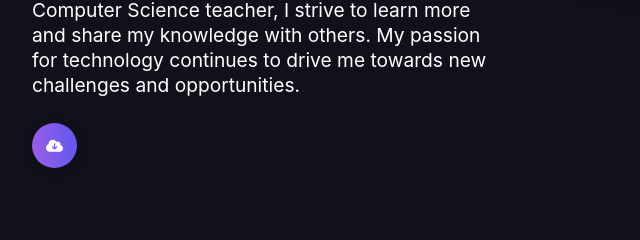
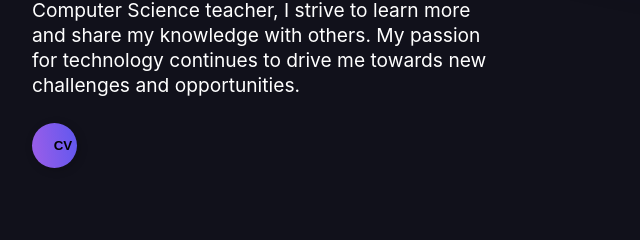
Before and after one commit to founder0techsolvy/Ez.Avi, a plain HTML site: page index.html in a window 1280 px wide. Shown: the part 1392-1632 px from the top of the page, 224-864 px from the left. Drawn offline with nearby package versions, Linux system fonts and the light colour scheme; a web font is replaced by a local one.

Commit message:
Update index.html

```diff
--- a/index.html
+++ b/index.html
@@ -255,7 +255,7 @@
              <button class="resume-btn" id="resume-btn" onclick="openURL()">
               <div class="sign">
                 <svg viewBox="0 0 640 512">
-                  <path
+             <strong>CV</strong>   <path
                     d="M144 480C64.5 480 0 415.5 0 336c0-62.8 40.2-116.2 96.2-135.9c-.1-2.7-.2-5.4-.2-8.1c0-88.4 71.6-160 160-160c59.3 0 111 32.2 138.7 80.2C409.9 102 428.3 96 448 96c53 0 96 43 96 96c0 12.2-2.3 23.8-6.4 34.6C596 238.4 640 290.1 640 352c0 70.7-57.3 128-128 128H144zm79-167l80 80c9.4 9.4 24.6 9.4 33.9 0l80-80c9.4-9.4 9.4-24.6 0-33.9s-24.6-9.4-33.9 0l-39 39V184c0-13.3-10.7-24-24-24s-24 10.7-24 24V318.1l-39-39c-9.4-9.4-24.6-9.4-33.9 0s-9.4 24.6 0 33.9z" />
                 </svg>
               </div>
```
